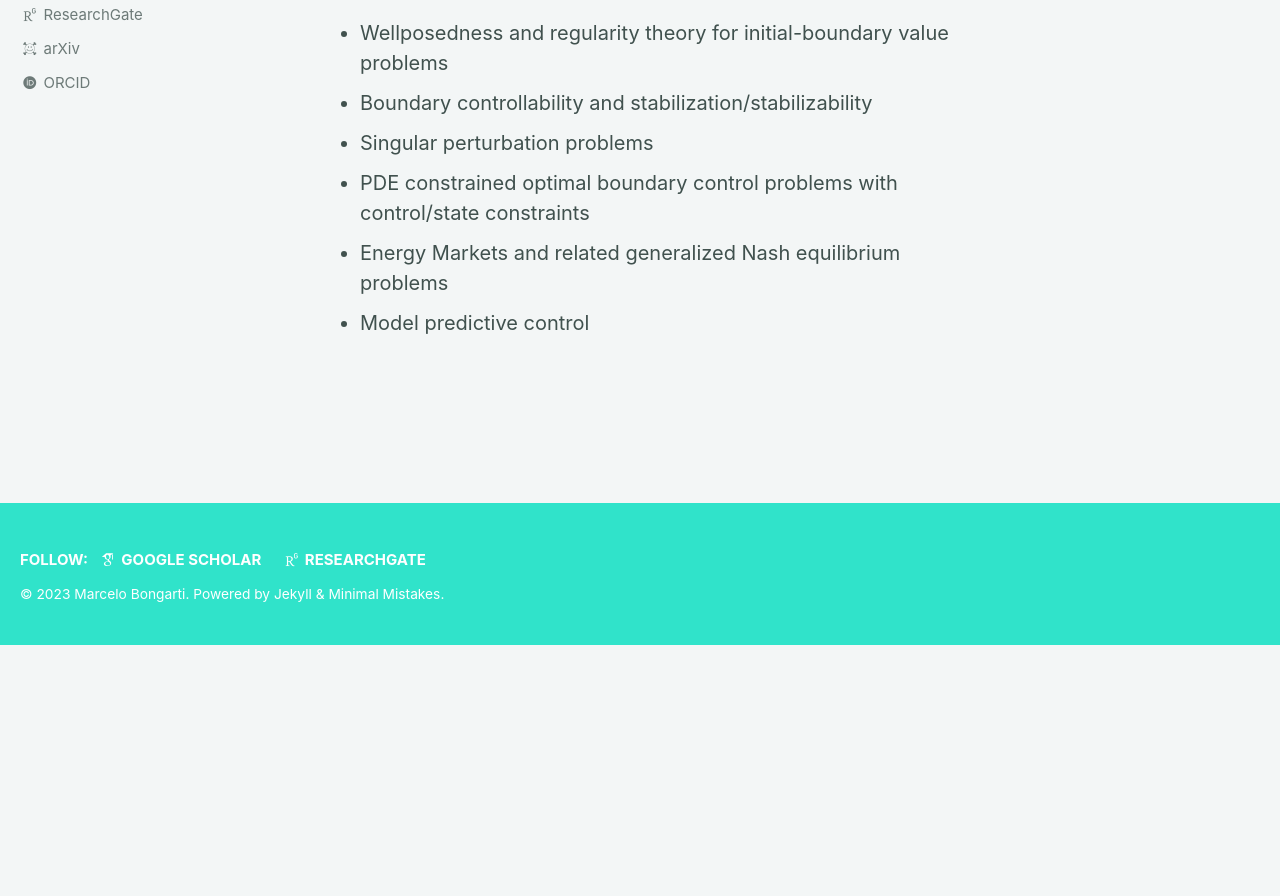
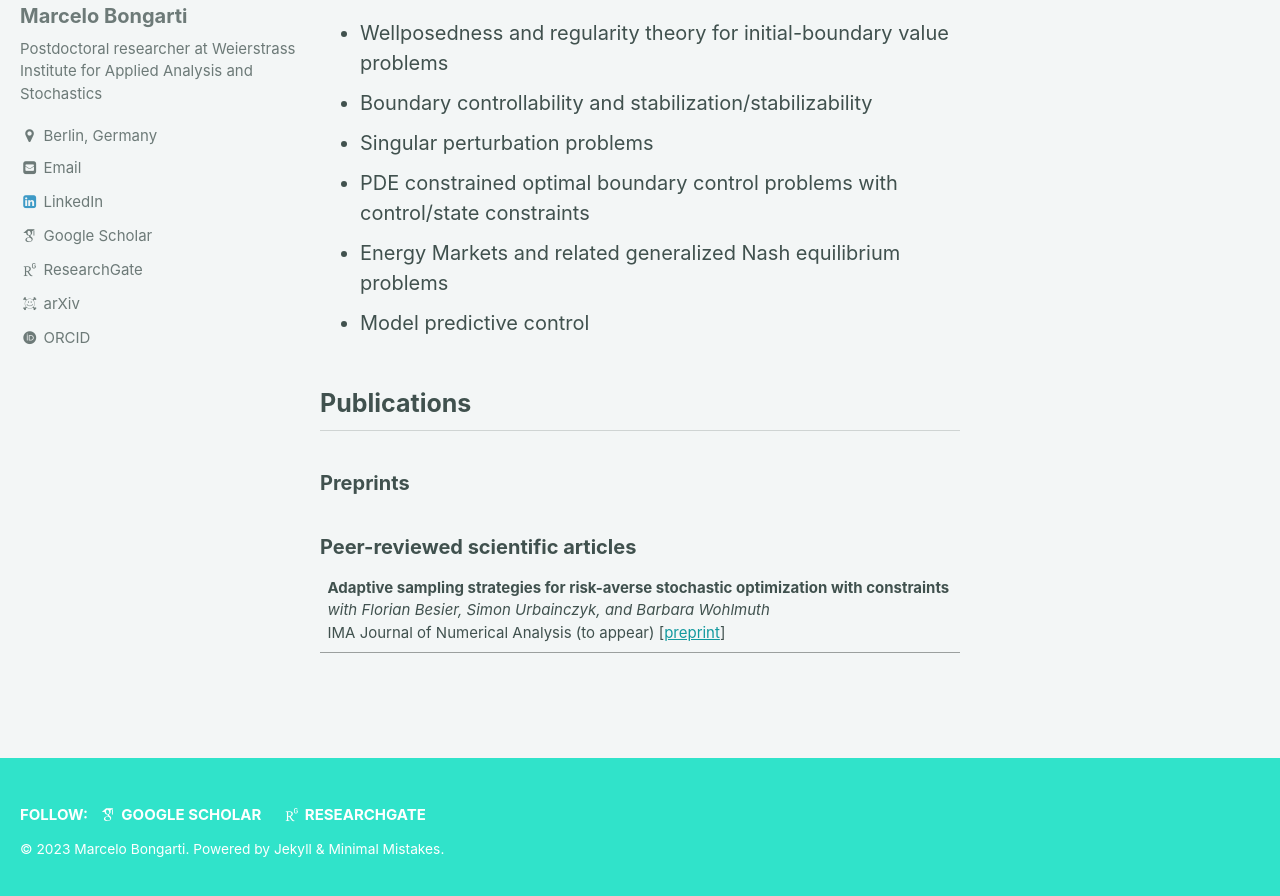
Before and after one commit to mbongarti/mbongarti.github.io, a Jekyll site: the page built from _pages/research.md, in a window 1280 px wide and 900 px high, scrolled down 478 px. Shown: the top 896 px of the window. Built offline with Jekyll 4.4.1, drawn with Linux system fonts in a browser that asks for light colours; some web fonts are replaced; before the commit the page ends 1123 px from its top, so only the background shows below that.

Commit message:
Update research.md

```diff
--- a/_pages/research.md
+++ b/_pages/research.md
@@ -21,3 +21,10 @@
 - PDE constrained optimal boundary control problems with control/state constraints
 - Energy Markets and related generalized Nash equilibrium problems
 - Model predictive control
+
+## Publications
+### Preprints
+
+### Peer-reviewed scientific articles
+
+**Adaptive sampling strategies for risk-averse stochastic optimization with constraints** <br> _with Florian Besier, Simon Urbainczyk, and Barbara Wohlmuth_ <br> IMA Journal of Numerical Analysis (to appear) [[preprint](https://arxiv.org/abs/2012.03844)] |
```
